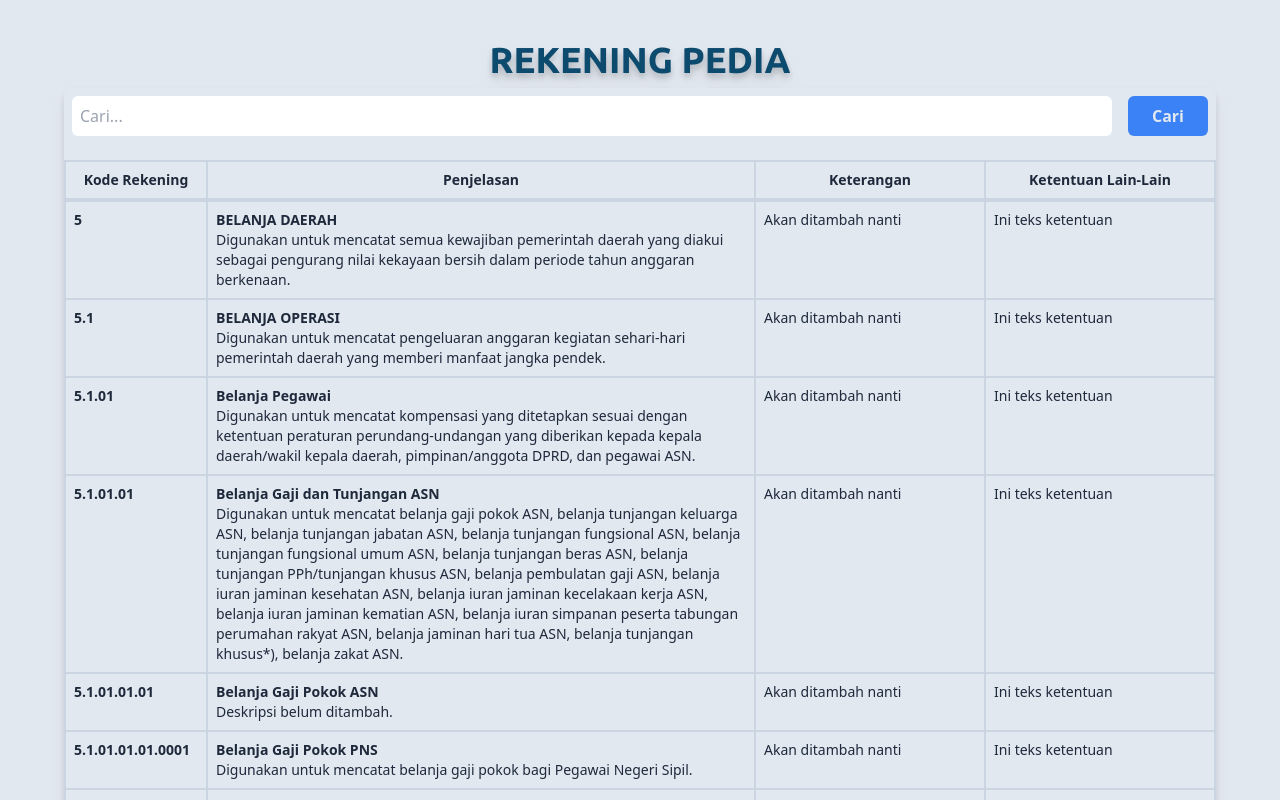
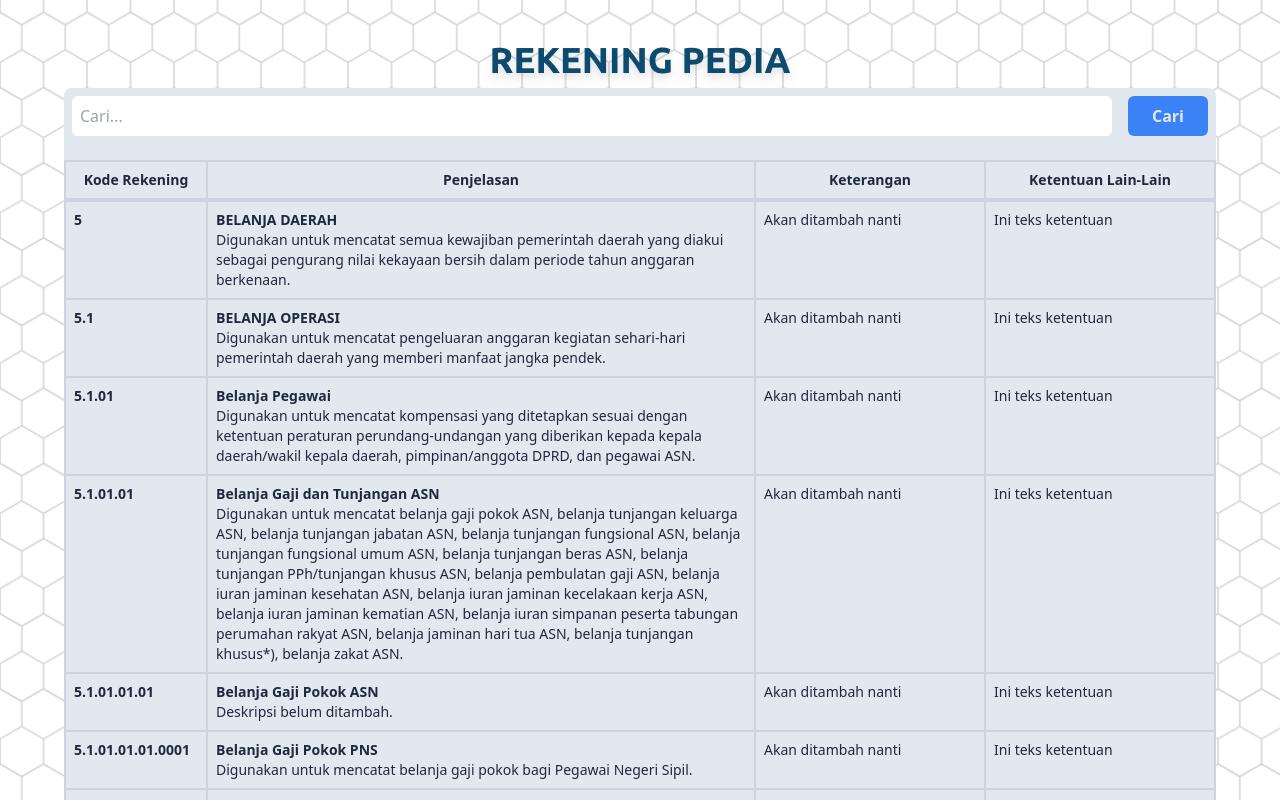
Before and after one commit to Bidang-Anggaran/kb-bakeuda, a React (Vite) app: page / in a window 1280 px wide. Shown: the top 800 px of the page. Built offline with nearby package versions, Linux system fonts and the light colour scheme.

Commit message:
fix:resored bg, removed drop shadow

```diff
--- a/index.html
+++ b/index.html
@@ -12,7 +12,7 @@
     />
     <title>Vite + React</title>
   </head>
-  <body class=" min-w-[768px]">
+  <body class="bg-[url('./img/pattern.png')] min-w-[768px]">
     <div id="root"></div>
     <script type="module" src="/src/main.jsx"></script>
   </body>
--- a/src/App.jsx
+++ b/src/App.jsx
@@ -5,7 +5,7 @@ function App() {
   return (
     <>
       <BelanjaProvider>
-        <main className="container lg:max-w-4xl xl:max-w-6xl 2xl:max-w-screen-2xl mx-auto text-slate-800 min-w-[768px] drop-shadow-lg">
+        <main className="container lg:max-w-4xl xl:max-w-6xl 2xl:max-w-screen-2xl mx-auto text-slate-800 min-w-[768px] ">
         <div className="mx-auto flex flex-col w-max">
           <h1 className="font-bold text-4xl mt-8 ubuntu-bold drop-shadow-lg text-sky-900 py-2">
             REKENING PEDIA
```
